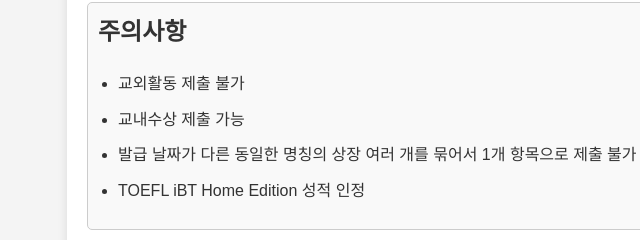
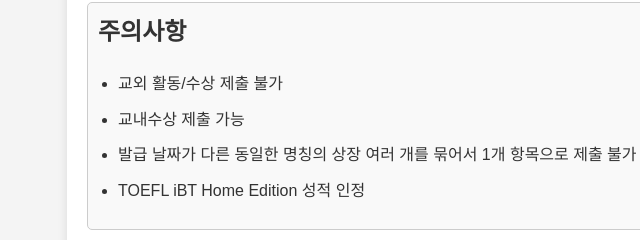
Before and after one commit to kisy12202/univ, a plain HTML site: page korea.html in a window 1280 px wide. Shown: the part 206-446 px from the top of the page, 153-793 px from the left. Drawn offline with Linux system fonts and the light colour scheme.

Commit message:
Update korea.html

```diff
--- a/korea.html
+++ b/korea.html
@@ -15,7 +15,7 @@
       <section class="notice">
         <h2>주의사항</h2>
         <ul>
-          <li>교외활동 제출 불가</li>
+          <li>교외 활동/수상 제출 불가</li>
           <li>교내수상 제출 가능</li>
           <li>발급 날짜가 다른 동일한 명칭의 상장 여러 개를 묶어서 1개 항목으로 제출 불가</li>
           <li>TOEFL iBT Home Edition 성적 인정</li>
```
